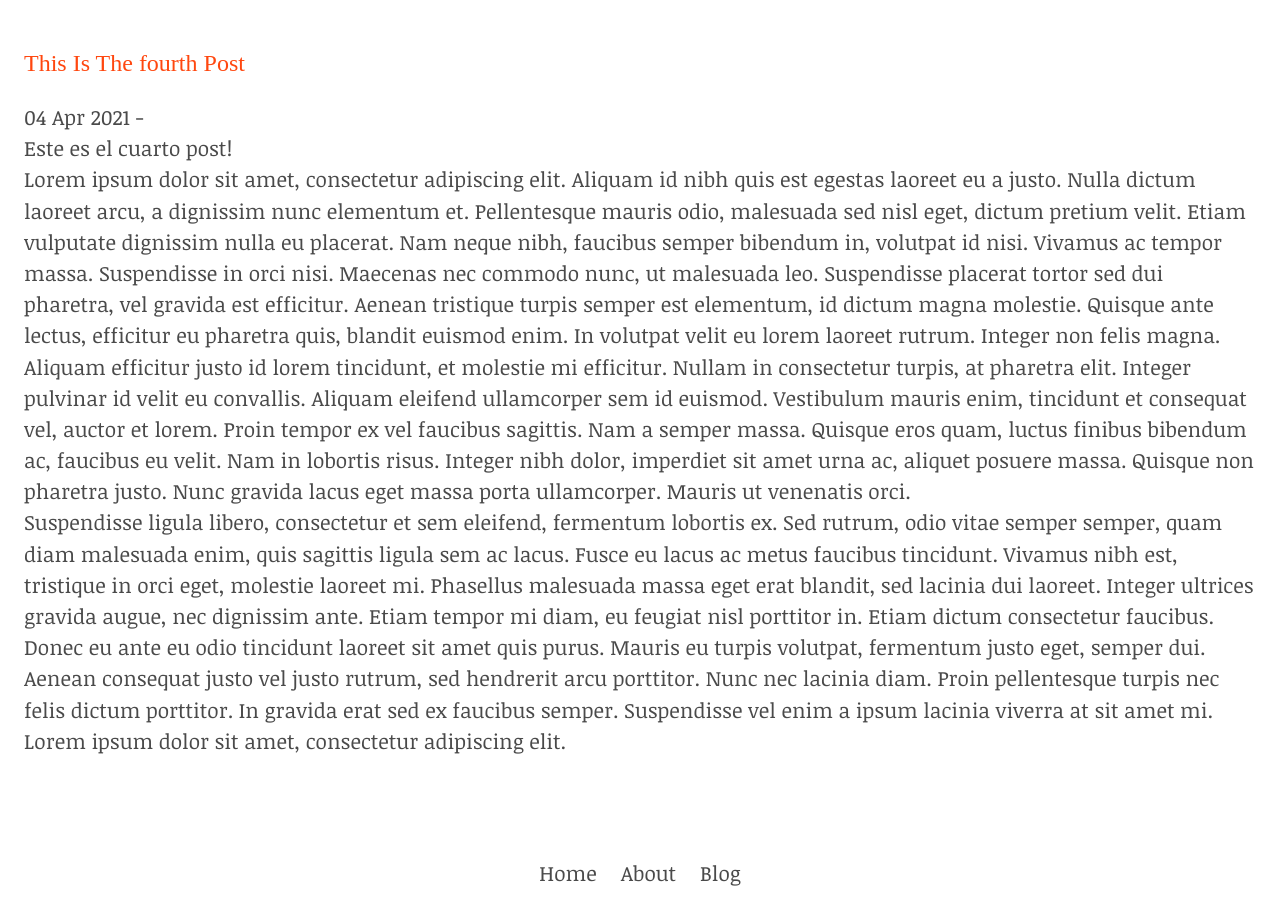
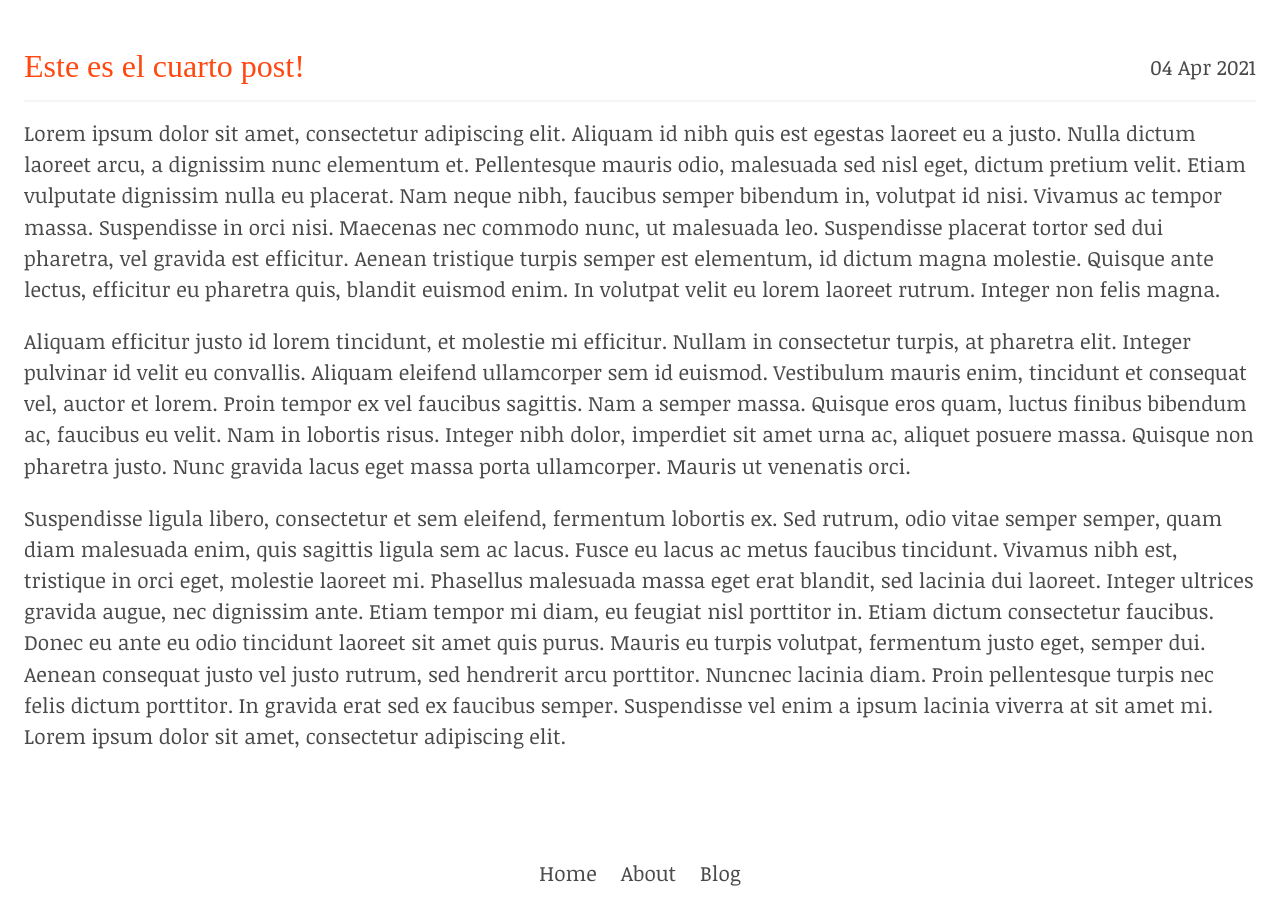
Before and after one commit to Jestemrique/demosite, a Jekyll site: the page built from _posts/2021-04-04-this-is-the fourth-post.html, in a window 1280 px wide. Built offline with Jekyll 4.4.1, drawn with Linux system fonts in a browser that asks for light colours; some web fonts are replaced.

Commit message:
Finished blog and post pages

```diff
--- a/_layouts/post.html
+++ b/_layouts/post.html
@@ -2,11 +2,23 @@
 layout: default
 ---
 <article class="section">
+    <div class="level mb-3 is-mobile">
+        <div class="level-left">
+            <div class="level-item">
+                <h1 class="title mb-1 is-size-4-mobile">{{ page.title }}</h1>
+            </div>
+        </div>
+        <div class="level-right">
+            <div class="level-item">
+                <p>{{ page.date | date_to_string }}</p>
+            </div>
+        </div>
 
-    <h1 class="subtitle is-4">{{ page.title }}</h1>
-    <p>{{ page.date | date_to_string }} - {{ page.author }}</p>
+    </div>
+    <hr class="mt-1 mb-4">
 
-    {{ content }}
-
+    <div class="content">
+        {{ content }}
+    </div>
 
 </article>
--- a/_posts/2021-04-04-this-is-the fourth-post.html
+++ b/_posts/2021-04-04-this-is-the fourth-post.html
@@ -1,29 +1,36 @@
 ---
 layout: post
+title: Este es el cuarto post!
 ---
-<h2 class="is-6">Este es el cuarto post!</h2>
-
-<p>Lorem ipsum dolor sit amet, consectetur adipiscing elit. Aliquam id nibh quis est egestas laoreet eu a justo. Nulla
+<p> Lorem ipsum dolor sit amet, consectetur adipiscing elit. Aliquam id nibh quis est egestas laoreet eu a justo. Nulla
     dictum laoreet arcu, a dignissim nunc elementum et. Pellentesque mauris odio, malesuada sed nisl eget, dictum
     pretium velit. Etiam vulputate dignissim nulla eu placerat. Nam neque nibh, faucibus semper bibendum in, volutpat id
     nisi. Vivamus ac tempor massa. Suspendisse in orci nisi. Maecenas nec commodo nunc, ut malesuada leo. Suspendisse
     placerat tortor sed dui pharetra, vel gravida est efficitur. Aenean tristique turpis semper est elementum, id dictum
     magna molestie. Quisque ante lectus, efficitur eu pharetra quis, blandit euismod enim. In volutpat velit eu lorem
-    laoreet rutrum. Integer non felis magna.</p>
+    laoreet rutrum. Integer non felis magna. </p>
 
-<p>Aliquam efficitur justo id lorem tincidunt, et molestie mi efficitur. Nullam in consectetur turpis, at pharetra elit.
+<p>
+    Aliquam efficitur justo id lorem tincidunt, et molestie mi efficitur. Nullam in consectetur turpis, at pharetra
+    elit.
     Integer pulvinar id velit eu convallis. Aliquam eleifend ullamcorper sem id euismod. Vestibulum mauris enim,
     tincidunt et consequat vel, auctor et lorem. Proin tempor ex vel faucibus sagittis. Nam a semper massa. Quisque eros
     quam, luctus finibus bibendum ac, faucibus eu velit. Nam in lobortis risus. Integer nibh dolor, imperdiet sit amet
     urna ac, aliquet posuere massa. Quisque non pharetra justo. Nunc gravida lacus eget massa porta ullamcorper. Mauris
-    ut venenatis orci.</p>
+    ut venenatis orci.
+</p>
 
-<p>Suspendisse ligula libero, consectetur et sem eleifend, fermentum lobortis ex. Sed rutrum, odio vitae semper semper,
+<p>
+    Suspendisse ligula libero, consectetur et sem eleifend, fermentum lobortis ex. Sed rutrum, odio vitae semper semper,
     quam diam malesuada enim, quis sagittis ligula sem ac lacus. Fusce eu lacus ac metus faucibus tincidunt. Vivamus
-    nibh est, tristique in orci eget, molestie laoreet mi. Phasellus malesuada massa eget erat blandit, sed lacinia dui
-    laoreet. Integer ultrices gravida augue, nec dignissim ante. Etiam tempor mi diam, eu feugiat nisl porttitor in.
-    Etiam dictum consectetur faucibus. Donec eu ante eu odio tincidunt laoreet sit amet quis purus. Mauris eu turpis
-    volutpat, fermentum justo eget, semper dui. Aenean consequat justo vel justo rutrum, sed hendrerit arcu porttitor.
-    Nunc nec lacinia diam. Proin pellentesque turpis nec felis dictum porttitor. In gravida erat sed ex faucibus semper.
-    Suspendisse vel enim a ipsum lacinia viverra at sit amet mi. Lorem ipsum dolor sit amet, consectetur adipiscing
-    elit.</p>
+    nibh
+    est, tristique in orci eget, molestie laoreet mi. Phasellus malesuada massa eget erat blandit, sed lacinia dui
+    laoreet.
+    Integer ultrices gravida augue, nec dignissim ante. Etiam tempor mi diam, eu feugiat nisl porttitor in. Etiam dictum
+    consectetur faucibus. Donec eu ante eu odio tincidunt laoreet sit amet quis purus. Mauris eu turpis volutpat,
+    fermentum
+    justo eget, semper dui. Aenean consequat justo vel justo rutrum, sed hendrerit arcu porttitor. Nuncnec lacinia diam.
+    Proin pellentesque turpis nec felis dictum porttitor. In gravida erat sed ex faucibus semper. Suspendisse vel enim a
+    ipsum lacinia viverra at sit amet mi. Lorem ipsum dolor sit amet, consectetur adipiscing elit.
+
+</p>
```
Also changed, not shown: blog.html (+18 -6 lines), 5 other files.
